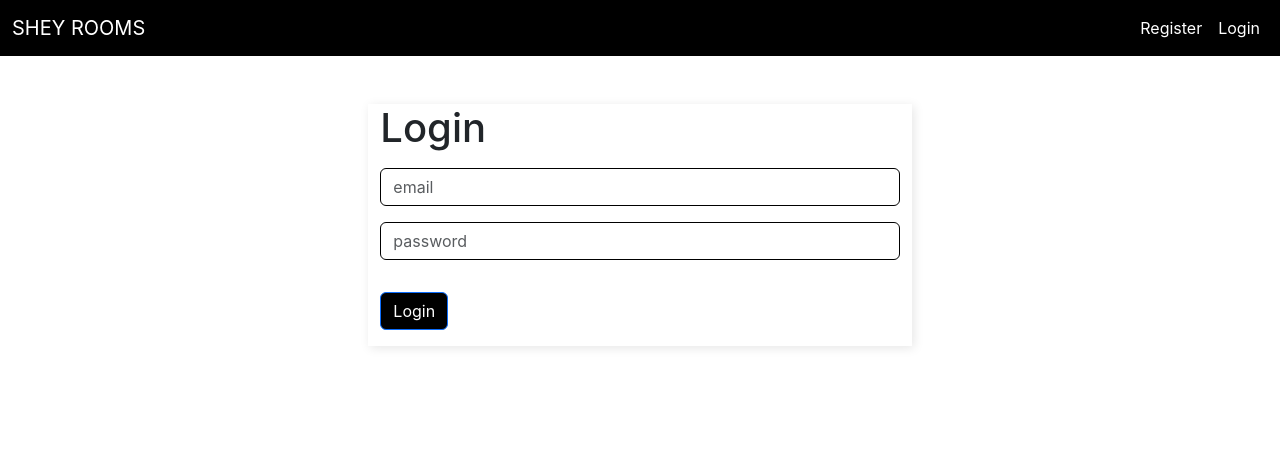
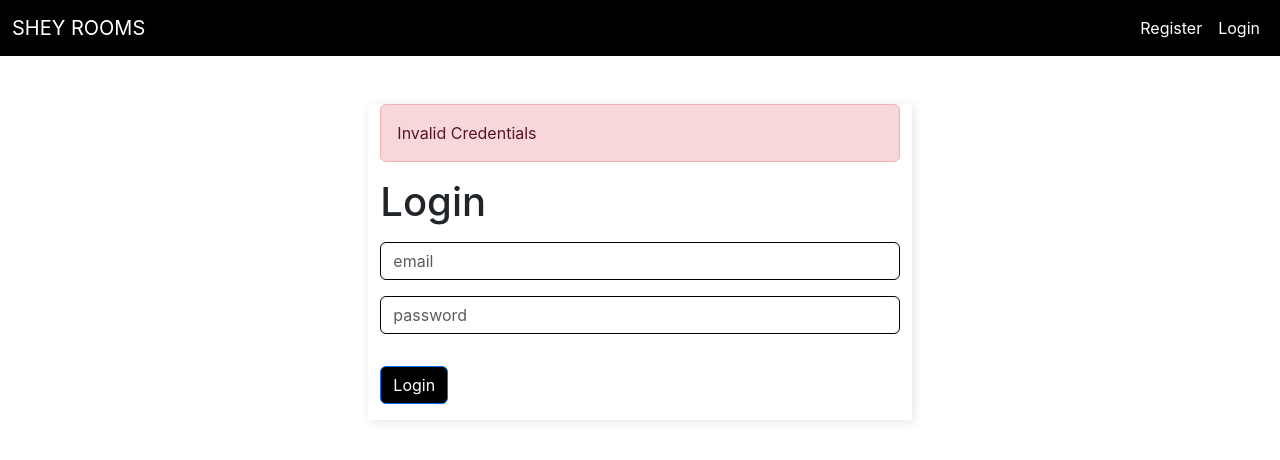
Before and after one commit to raihan-mahmud-talukder/sheyrooms, a React (Create React App) app in the folder client/: page /login in a window 1280 px wide. Both pictures are taken after a click on the button "Login". Shown: the top 460 px of the page. Built offline with nearby package versions, Linux system fonts and the light colour scheme; no server answers.

Commit message:
login success

```diff
--- a/client/src/components/Error.jsx
+++ b/client/src/components/Error.jsx
@@ -1,7 +1,5 @@
-export const Error = () => {
+export const Error = ({ message }) => {
   return (
-    <div className="alert alert-danger" role="alert">
-        Something went wrong, please try again later
-    </div>
+    <div className="alert alert-danger" role="alert">{message}</div>
   )
 }
--- a/client/src/screens/LoginScreen.jsx
+++ b/client/src/screens/LoginScreen.jsx
@@ -1,23 +1,34 @@
 import { useState } from "react"
 import axios from 'axios'
+import { Loader } from "../components/Loader"
+import { Error } from "../components/Error"
 
 export const LoginScreen = () => {
     const [email, setEmail] = useState('')
     const [password, setPassword] = useState('')
+    const [loading, setLoading] = useState(false)
+    const [error, setError] = useState()
 
     const login = async () => {
         const user = {
             email, password
         }
         try {
+            setLoading(true)
             const result = (await axios.post('/api/users/login', user)).data
-        } catch (error) { console.log(error) }
-        console.log(user)
+            setLoading(false)
+            localStorage.setItem('currentUser', JSON.stringify(result))
+            window.location.href = '/home'
+        } catch (error) {
+            console.log(error)
+            setLoading(false)
+            setError(true)
+        }
     }
     return (
         <div className="row justify-content-center mt-5">
             <div className="col-md-5 login">
-                <div>
+            {loading && <Loader />}{error && <Error message= 'Invalid Credentials' />}
                 <h1>Login</h1>
                 <input
                     type="email"
@@ -36,6 +47,5 @@ export const LoginScreen = () => {
                 <button className="btn btn-primary" onClick={login}>Login</button>
             </div>
         </div>
-        </div>
     )
 }
--- a/client/src/screens/RegisterScreen.jsx
+++ b/client/src/screens/RegisterScreen.jsx
@@ -14,7 +14,7 @@ export const RegisterScreen = () => {
     const [success, setSucces] = useState()
 
     const register = async () => {
-        if (password == confirmPassword) {
+        if (password === confirmPassword) {
             const user = {
                 name, email, password, confirmPassword
             }
```
Lines whose indentation alone changed are shown as unchanged.
